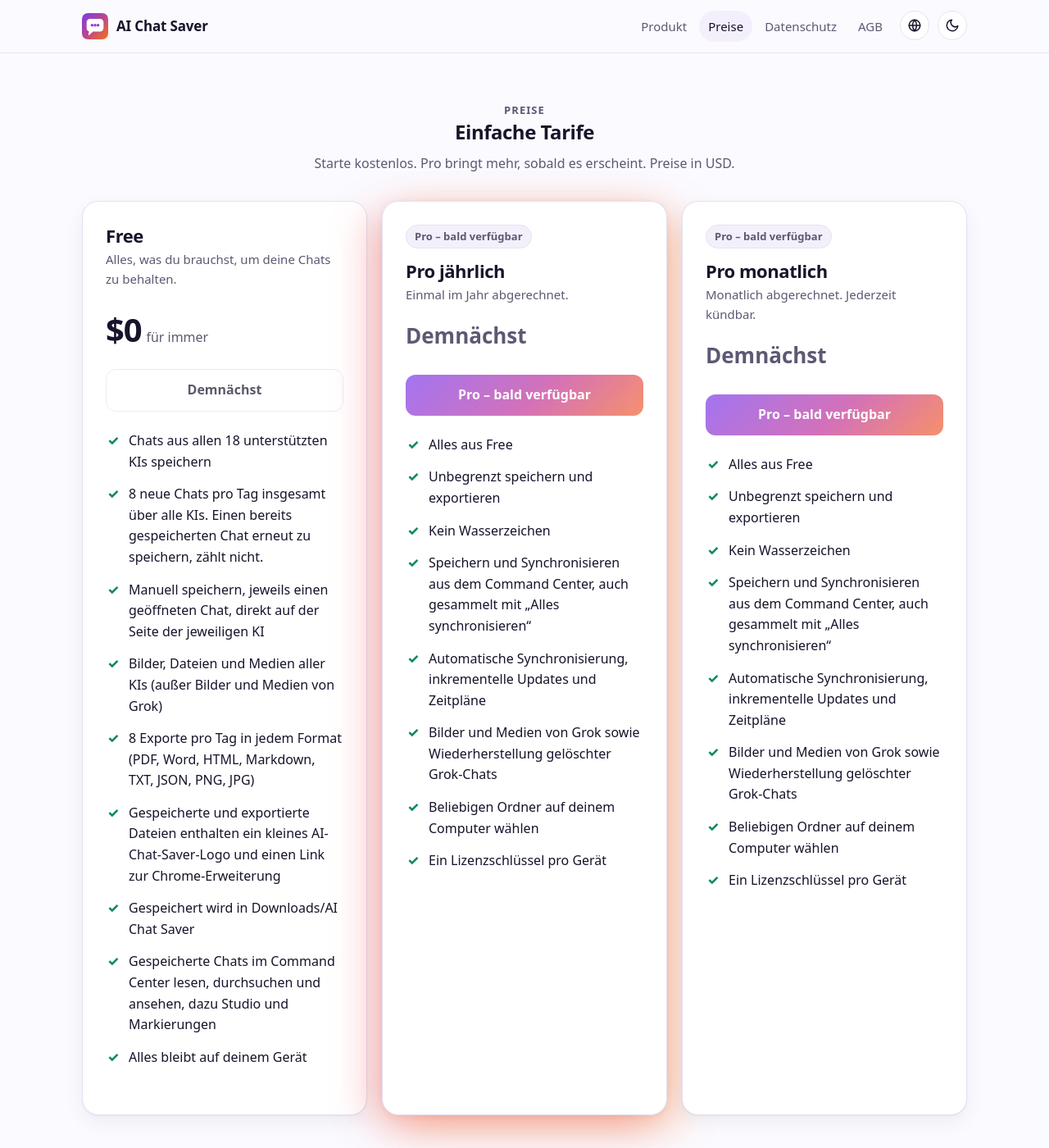
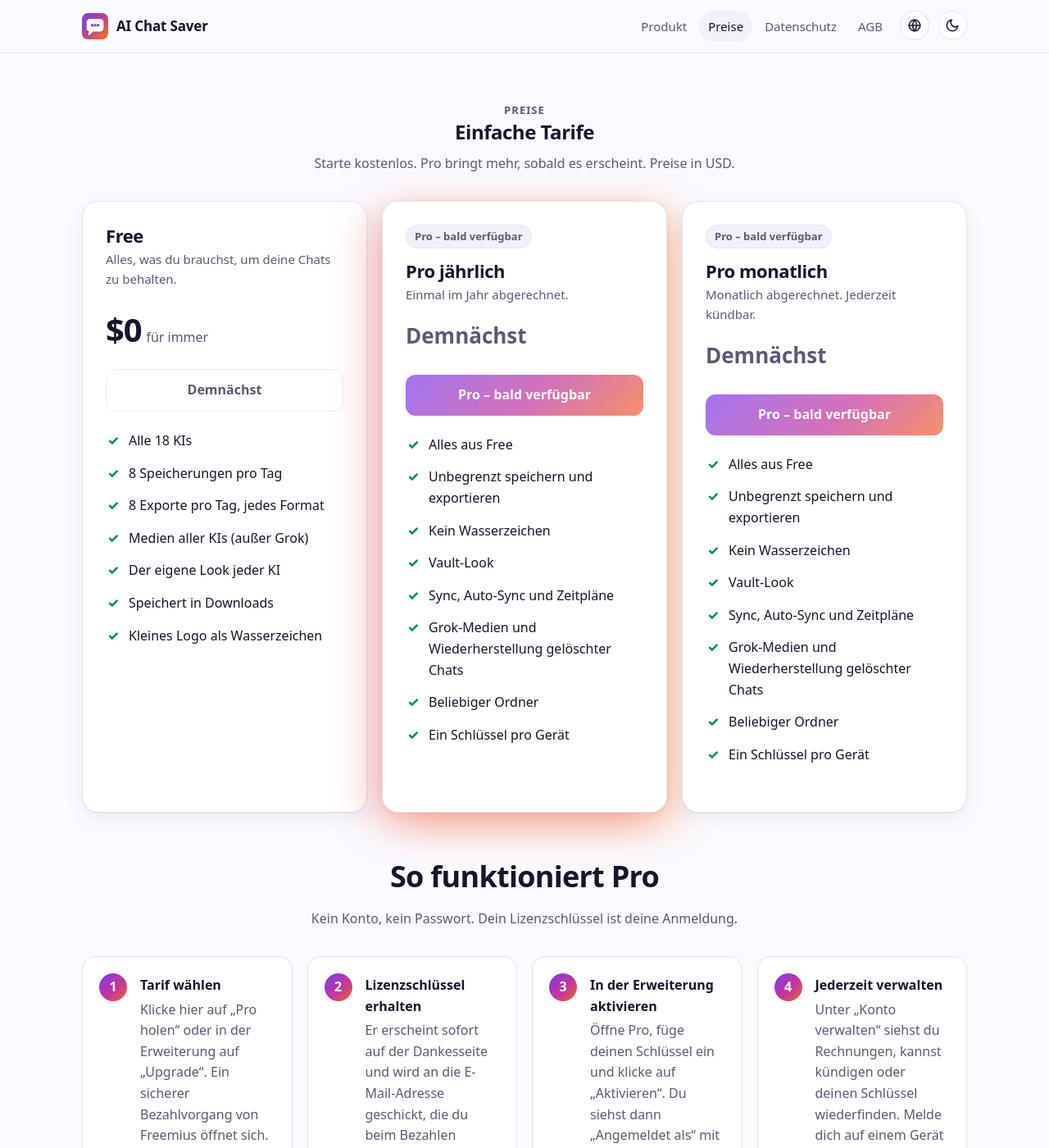
Before and after one commit to aichatsaver/aichatsaver.github.io, a Jekyll site: the page built from de/pricing.html, in a window 1280 px wide and 1400 px high. Shown: the whole window at 82% size. Built offline with Jekyll 4.4.1, drawn with Linux system fonts in a browser that asks for light colours.

Commit message:
Pricing: short Free/Pro lists + one-line FAQ (de)

```diff
--- a/_data/i18n/de.yml
+++ b/_data/i18n/de.yml
@@ -32,24 +32,22 @@
   description: AI Chat Saver ist eine Browsererweiterung, die deine Chats aus 18 KI-Assistenten in einem lokalen Ordner speichert – mit Aktualisierung per Klick, Suche und Exporten, die wie die Originalseiten aussehen.
   pro_status: Pro – bald verfügbar
   free_features:
-  - "Chats aus allen 18 unterstützten KIs speichern"
-  - "8 neue Chats pro Tag insgesamt über alle KIs. Einen bereits gespeicherten Chat erneut zu speichern, zählt nicht."
-  - "Manuell speichern, jeweils einen geöffneten Chat, direkt auf der Seite der jeweiligen KI"
-  - "Bilder, Dateien und Medien aller KIs (außer Bilder und Medien von Grok)"
-  - "8 Exporte pro Tag in jedem Format (PDF, Word, HTML, Markdown, TXT, JSON, PNG, JPG)"
-  - "Gespeicherte und exportierte Dateien enthalten ein kleines AI-Chat-Saver-Logo und einen Link zur Chrome-Erweiterung"
-  - "Gespeichert wird in Downloads/AI Chat Saver"
-  - "Gespeicherte Chats im Command Center lesen, durchsuchen und ansehen, dazu Studio und Markierungen"
-  - "Alles bleibt auf deinem Gerät"
+  - "Alle 18 KIs"
+  - "8 Speicherungen pro Tag"
+  - "8 Exporte pro Tag, jedes Format"
+  - "Medien aller KIs (außer Grok)"
+  - "Der eigene Look jeder KI"
+  - "Speichert in Downloads"
+  - "Kleines Logo als Wasserzeichen"
   pro_features:
   - "Alles aus Free"
   - "Unbegrenzt speichern und exportieren"
   - "Kein Wasserzeichen"
-  - "Speichern und Synchronisieren aus dem Command Center, auch gesammelt mit „Alles synchronisieren“"
-  - "Automatische Synchronisierung, inkrementelle Updates und Zeitpläne"
-  - "Bilder und Medien von Grok sowie Wiederherstellung gelöschter Grok-Chats"
-  - "Beliebigen Ordner auf deinem Computer wählen"
-  - "Ein Lizenzschlüssel pro Gerät"
+  - "Vault-Look"
+  - "Sync, Auto-Sync und Zeitpläne"
+  - "Grok-Medien und Wiederherstellung gelöschter Chats"
+  - "Beliebiger Ordner"
+  - "Ein Schlüssel pro Gerät"
 home:
   title: Produkt
   logo_alt: '%name%-Logo'
@@ -100,7 +98,7 @@
   - q: Brauche ich ein Konto?
     a: Nein. %name% nutzt die Sitzungen, die du auf jeder KI-Seite bereits hast. Pro verwendet einen Lizenzschlüssel unseres Zahlungspartners Freemius. Füge ihn einmal in die Erweiterung ein, und du bist angemeldet.
   - q: Wo werden meine Chats gespeichert?
-    a: "In Downloads/AI Chat Saver auf deinem Computer (ein Ordner pro KI). Mit Pro kannst du stattdessen jeden beliebigen Ordner auf deinem Computer wählen. Eine Kopie liegt außerdem im lokalen Speicher deines Browsers, damit die Suche sofort funktioniert."
+    a: "In Downloads/AI Chat Saver. Mit Pro kannst du jeden beliebigen Ordner wählen."
   - q: Was passiert, wenn sich eine KI-Seite ändert?
     a: Nach jeder Synchronisierung prüft die Erweiterung alle KIs. Hat sich eine Seite geändert und das Speichern funktioniert nicht mehr, bekommst du eine Benachrichtigung und einen Hinweis, und ein fehlerhafter Durchlauf überschreibt nie einen korrekt gespeicherten Chat.
   - q: Ist es kostenlos?
```
